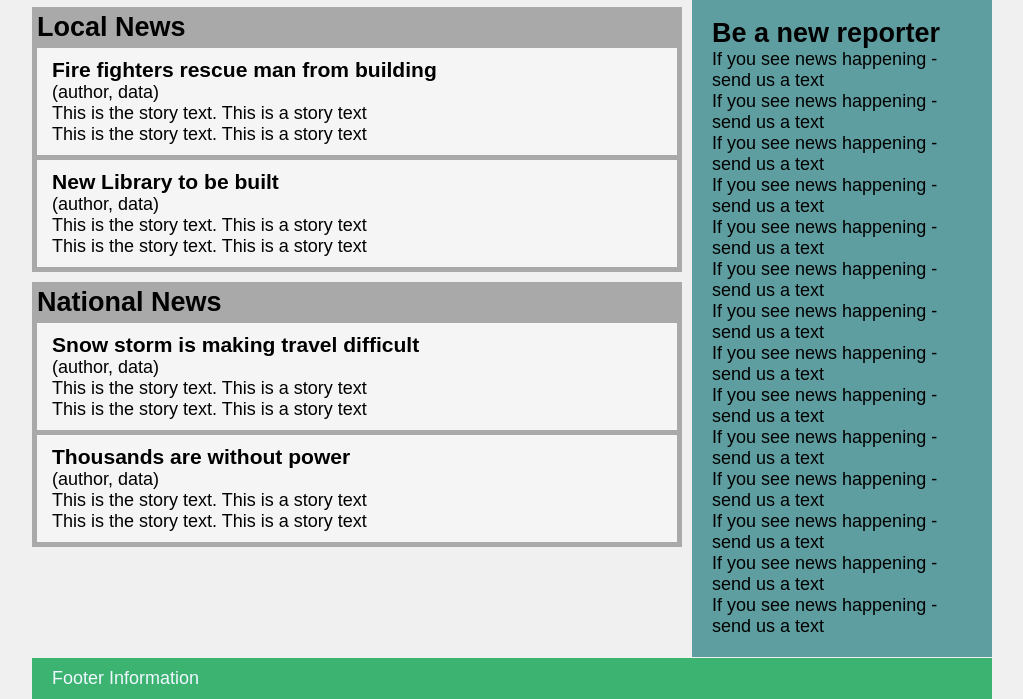
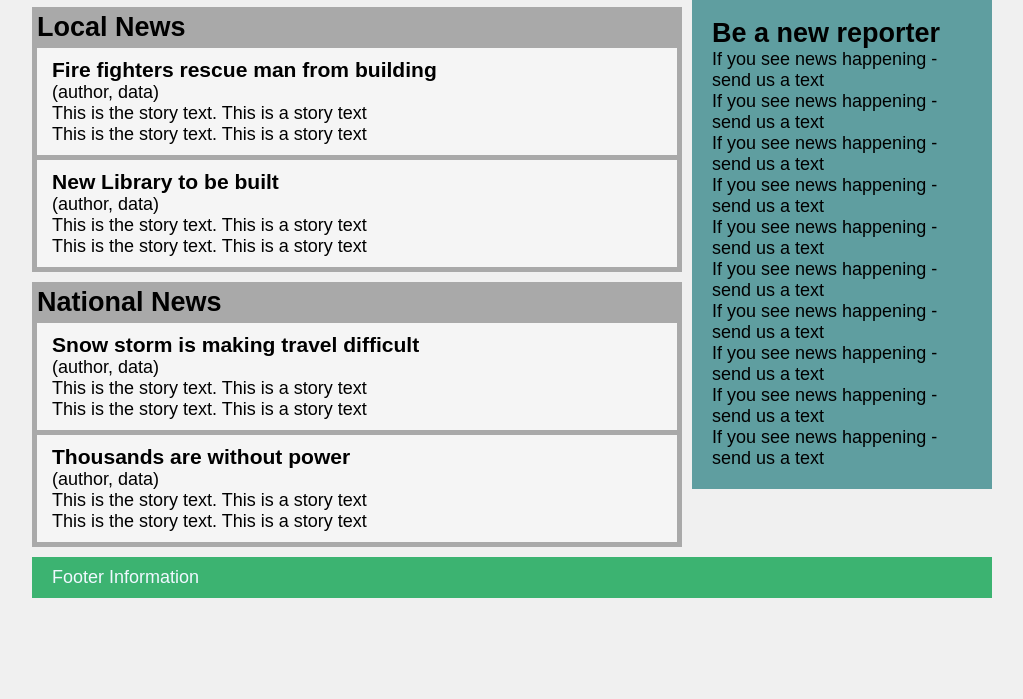
Before and after one commit to thuytta/MyWebsite, a plain HTML site: page index.html in a window 1280 px wide. Shown: the part 130-829 px from the top of the page, without its empty margins (128-1151 px from the left). After the commit the page ends 800 px from the top, so only its background shows below. Drawn offline with Linux system fonts and the light colour scheme.

Commit message:
Update index.html

```diff
--- a/index.html
+++ b/index.html
@@ -73,10 +73,7 @@
              <p>If you see news happening - send us a text</p>
              <p>If you see news happening - send us a text</p>
              <p>If you see news happening - send us a text</p>
-             <p>If you see news happening - send us a text</p>
-             <p>If you see news happening - send us a text</p>
-             <p>If you see news happening - send us a text</p>
-             <p>If you see news happening - send us a text</p>
+
          </aside>
 
          <footer>
```
